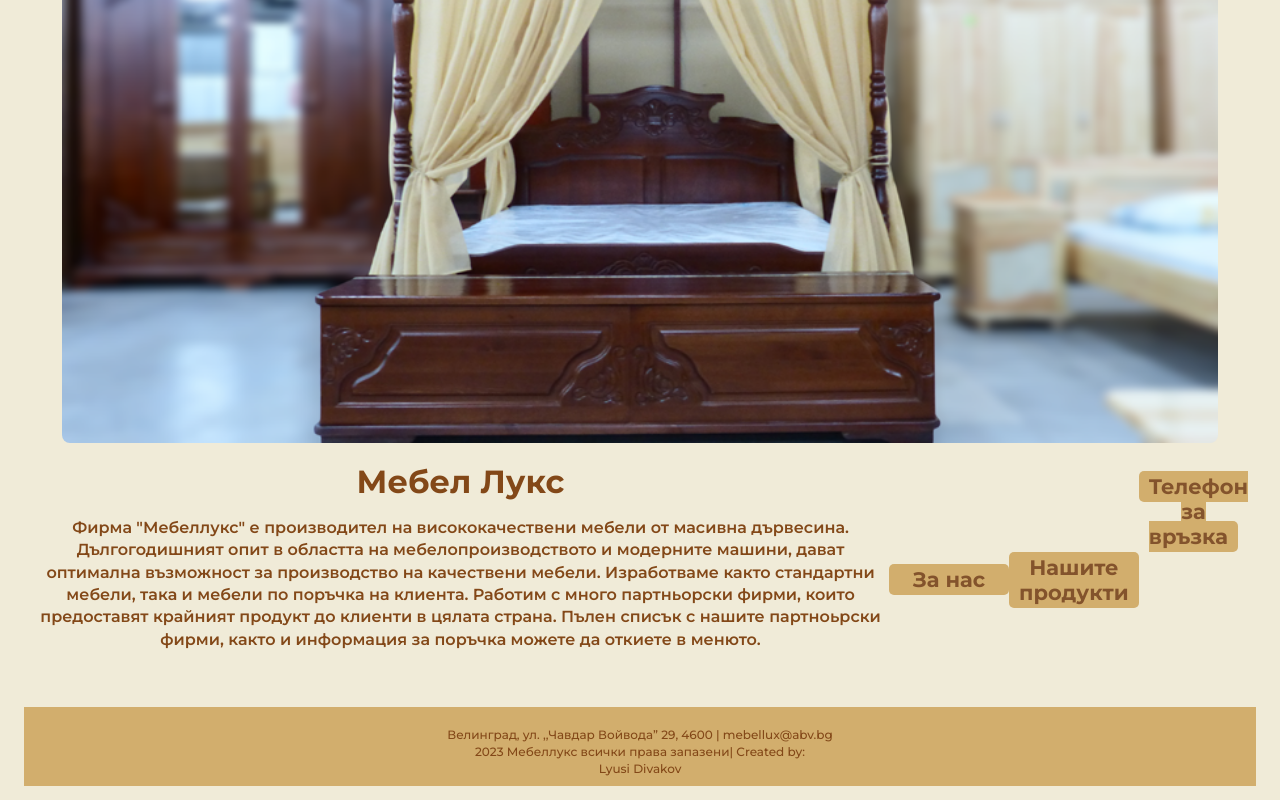
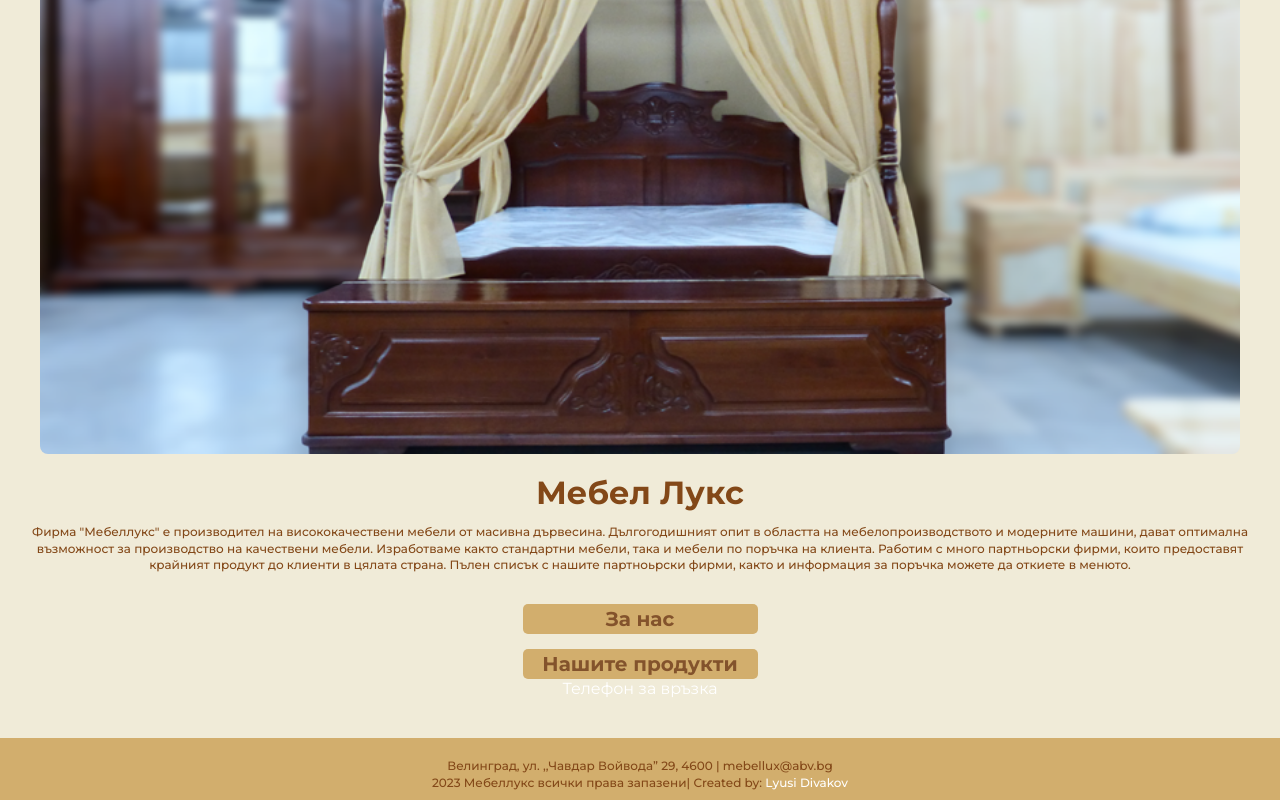
Before and after one commit to DivakovDev/MebelLux-Site, a React (Vite) app in the folder mebel-lux/: page / in a window 1280 px wide. Shown: the part 308-1108 px from the top of the page. Built offline with nearby package versions, Linux system fonts and the light colour scheme; a web font is replaced by a local one.

Commit message:
update footer.jsx, main.jsx, navigation.jsx and mebel-lux/src/index.css

```diff
--- a/mebel-lux/src/index.css
+++ b/mebel-lux/src/index.css
@@ -100,6 +100,8 @@ nav img {
 
 nav ul{
     padding:0;
+    border-top: 2px solid #ad7b52;
+    border-bottom: 2px solid #ad7b52;
 }
 
 nav ul li a {
@@ -121,6 +123,10 @@ nav ul li a {
     opacity: 1;
     transform: translateX(0);
     padding: 0;
+}
+
+.nav-info{
+    margin-top: 190px;
 }
 
 .ask{
@@ -176,7 +182,7 @@ h3 {
 }
 
 .col p{
- font-weight: 600;
+ font-weight: 500;
 }
 
 .info{
@@ -196,21 +202,8 @@ h3 {
     min-width: 120px;
 }
 
-.info-2{
-    margin-top: 12px;
-}
-
-.info-2 a{
-    color: #83532c;
-}
-
 .cta-btn {
-    background: #D2AE6D;
     color: white;
-    font-weight: bold;
-    font-size: 21px;
-    border-radius: 5px;
-    padding: 3px 10px;
 }
 
 /*Footer */
@@ -231,16 +224,15 @@ footer p{
 }
 
 footer p span{
-    display: flex;
-    justify-content: center;
+    color: white;
 }
 
-/* Large Phones */
+/* Small Phones */
 
-@media( max-width: 370px){
+@media( min-width: 320px){
     .col p{
-        font-size: 14px;
-        padding: 0 20px;
+        font-size: 12px;
+        padding: 0 12px;
     }
 
     .info{
@@ -248,42 +240,56 @@ footer p span{
     }
 
     .info a{
-        font-size: 21px;
-        min-width: 240px;
+        font-size: 18px;
+        min-width: 235px;
     }
 
     .info a:last-child{
         margin-top:  15px;
     }
+}
 
-    .info-2 a{
-        min-width: 240px;
+/* Medium Phones */
+
+@media (min-width: 375px) {
+    header{
+        padding: 0 10px;
+        font-size: 50px;
+    }
+
+    header h2{
+        font-size: 50px;
+    }
+
+    .info a{
+        font-size: 20px;
+        min-width: 235px;
     }
 }
 
-@media (min-width: 424px) {
-    header{
-        padding: 0 10px;
-    }
-}
+/* Large Phones */
 
-@media (min-width: 550px) {
+@media (min-width: 425px) {
     nav {
         width: 40%;
     }
 }
 
-@media (min-width: 720px) {
-    body {
-        padding: 1.5em;
-    }
-    .columns {
-        display: flex;
-    }
+/* Tablets */
 
-    nav {
-        width: 30%;
-    }
+@media (min-width: 768px) {
+
+}
+
+/* Laptops */
+
+@media (min-width: 1024px) {
+
+}
+
+/* Desktop */
+
+@media (min-width: 1440px) {
 
 }
 
```
